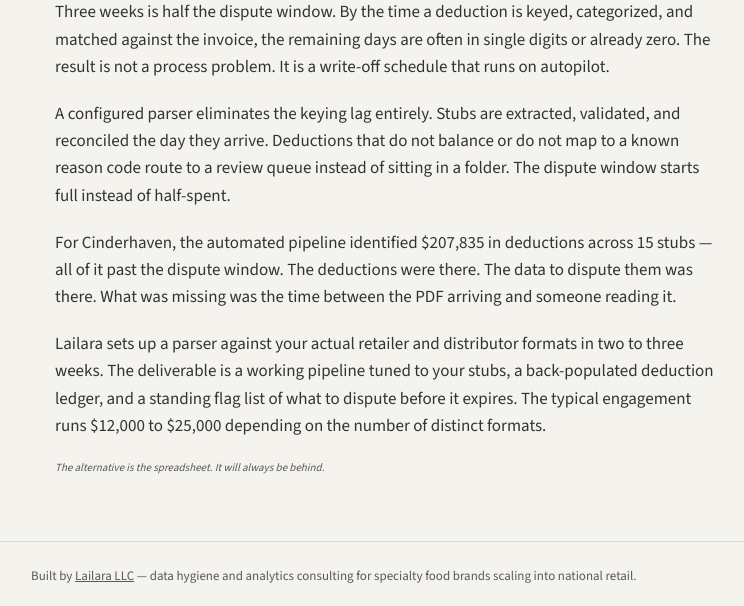
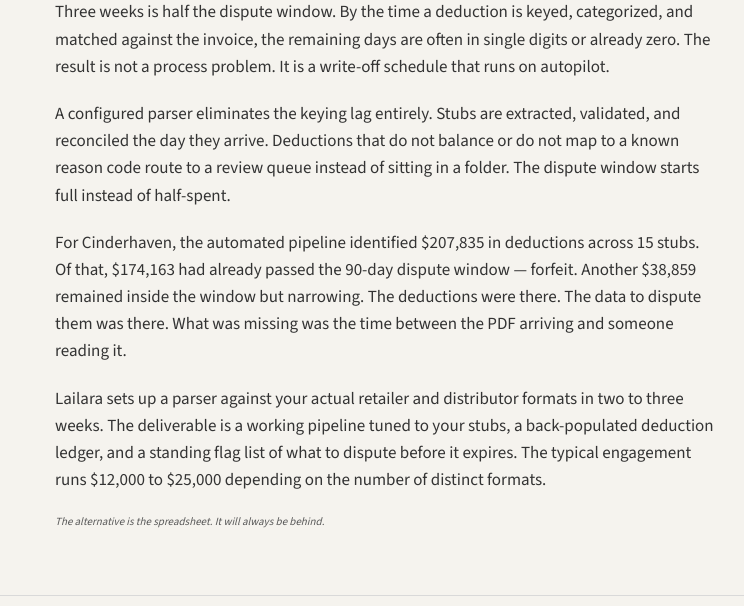
Before and after one commit to MsShawnP/remittance-stub-parsing, a FastAPI app: page /report in a window 1280 px wide. Shown: the part 3144-3750 px from the top of the page, without its empty margins (9-753 px from the left). Before the commit the page ends 3727 px from the top, so only its background shows below. Run offline with FastAPI, Linux system fonts and the light colour scheme.

Commit message:
Fix factual error in case study closing section
Co-Authored-By: Claude Opus 4.6 <noreply@anthropic.com>

```diff
--- a/app/templates/report/sections/what_this_means.html
+++ b/app/templates/report/sections/what_this_means.html
@@ -27,9 +27,10 @@
 
     <p class="report-body">
         For Cinderhaven, the automated pipeline identified $207,835 in deductions
-        across 15 stubs — all of it past the dispute window. The deductions were
-        there. The data to dispute them was there. What was missing was the time
-        between the PDF arriving and someone reading it.
+        across 15 stubs. Of that, $174,163 had already passed the 90-day dispute
+        window — forfeit. Another $38,859 remained inside the window but narrowing.
+        The deductions were there. The data to dispute them was there. What was
+        missing was the time between the PDF arriving and someone reading it.
     </p>
 
     <p class="report-body">
```
